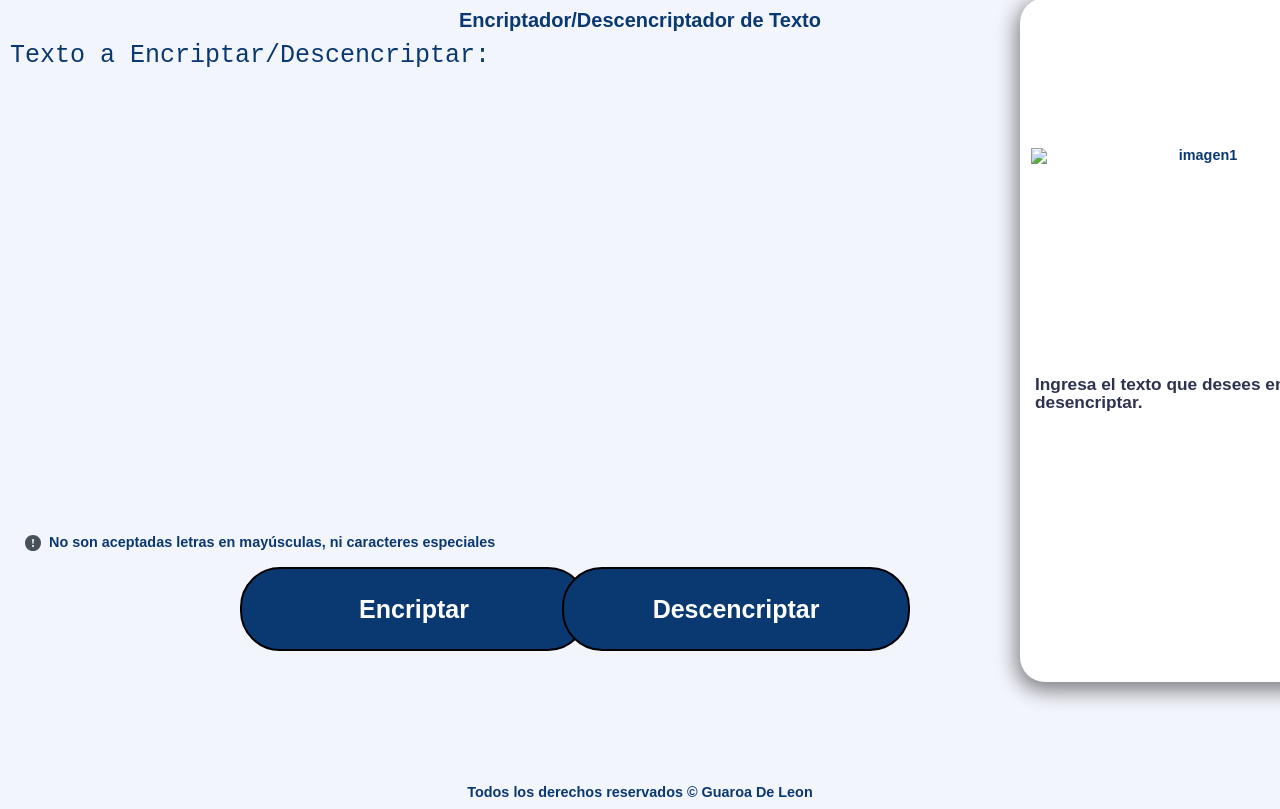
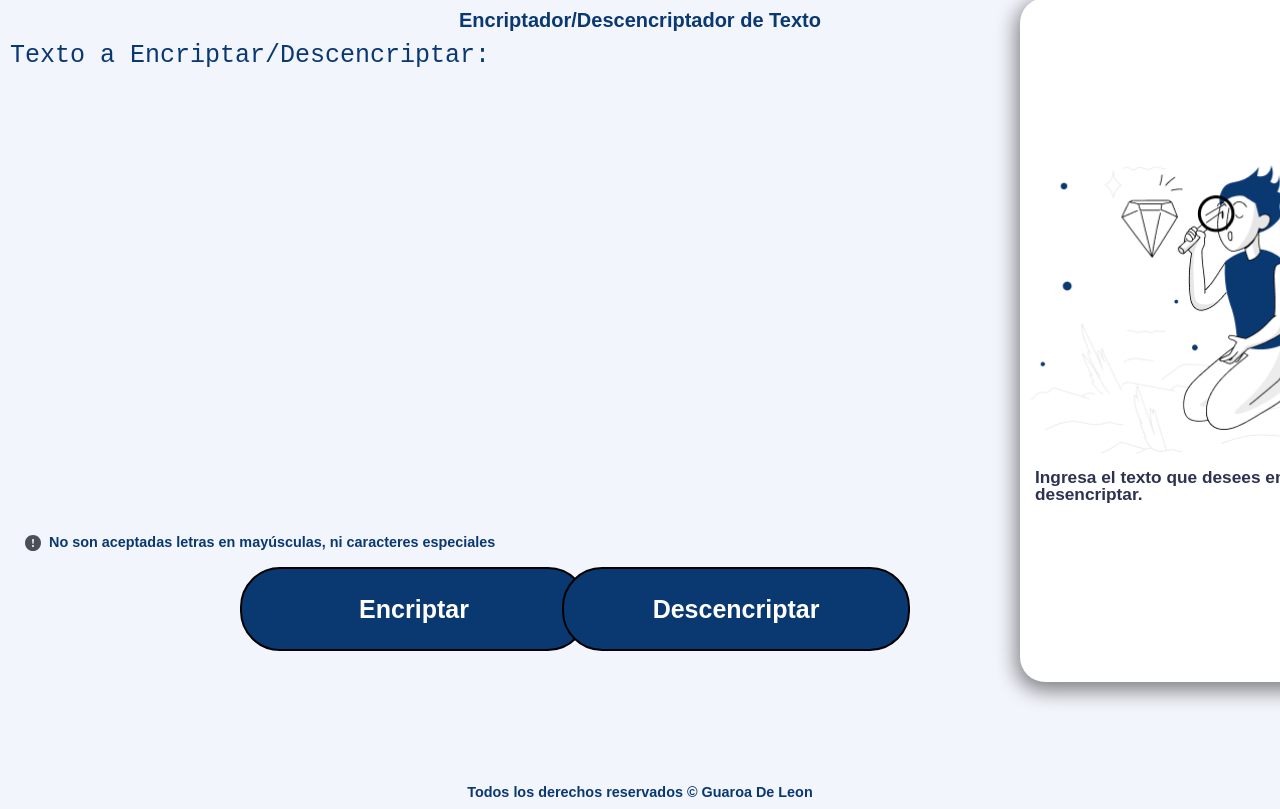
Before and after one commit to GuaroaDL/Encoder, a plain HTML site: page index.html in a window 1280 px wide. Shown: the top 809 px of the page. Drawn offline with Linux system fonts and the light colour scheme; the site is published under a folder, as on GitHub Pages, so addresses that start at the root find nothing.

Commit message:
index.html

```diff
--- a/index.html
+++ b/index.html
@@ -27,7 +27,7 @@
                 <!--                                                                                            -->
                   <!--                                     Results                                               -->
         <div class="out-text" id="campos">
-          <img src="/Frame 10.png" alt="imagen1" id="imga">
+          <img src="Frame 10.png" alt="imagen1" id="imga">
           <p id="resultado">Ingresa el texto que desees encriptar o desencriptar.</p>
           <button id="bt" class="copia" style="display: none;" onclick="copiarResultado()">Copiar Resultado</button>
         </div>
```
